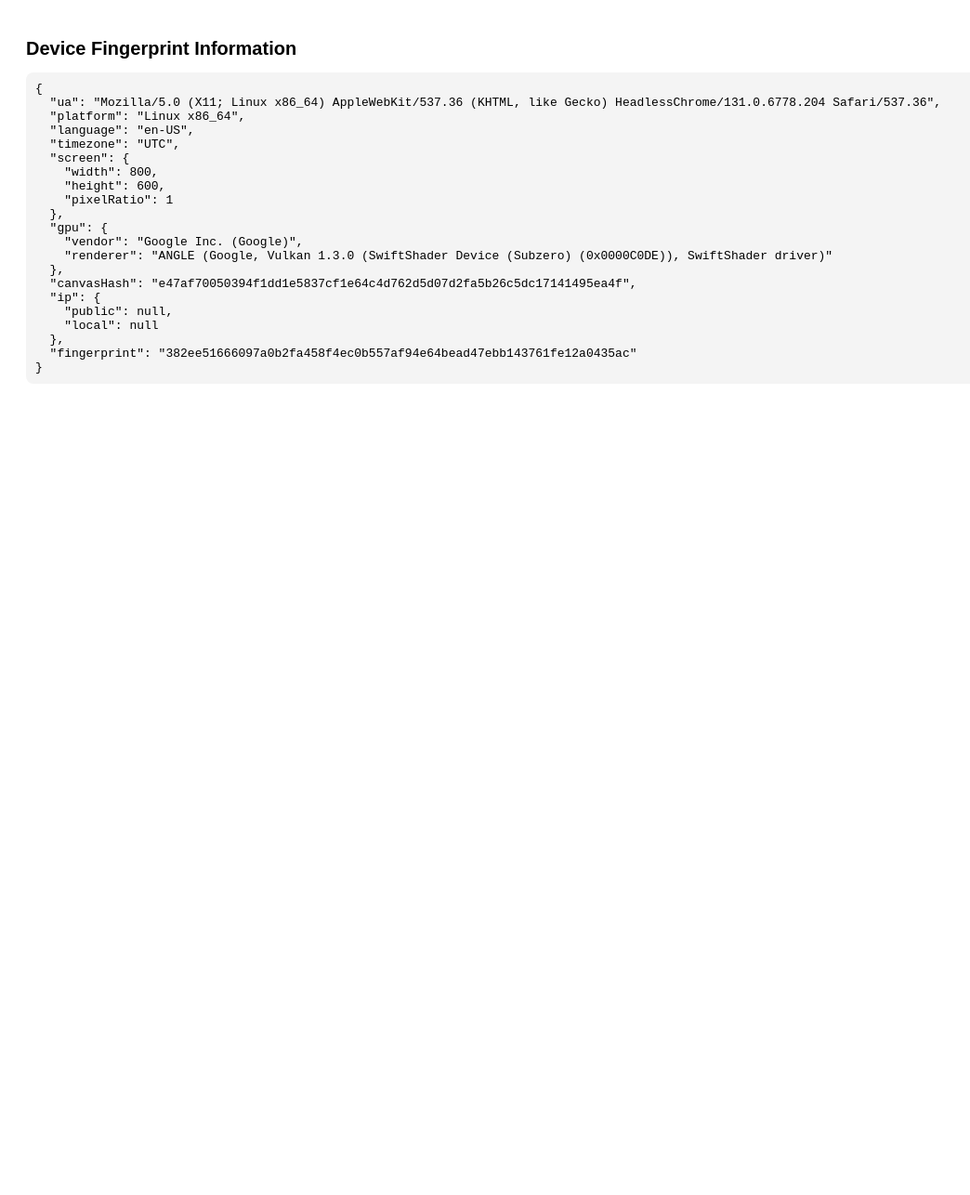
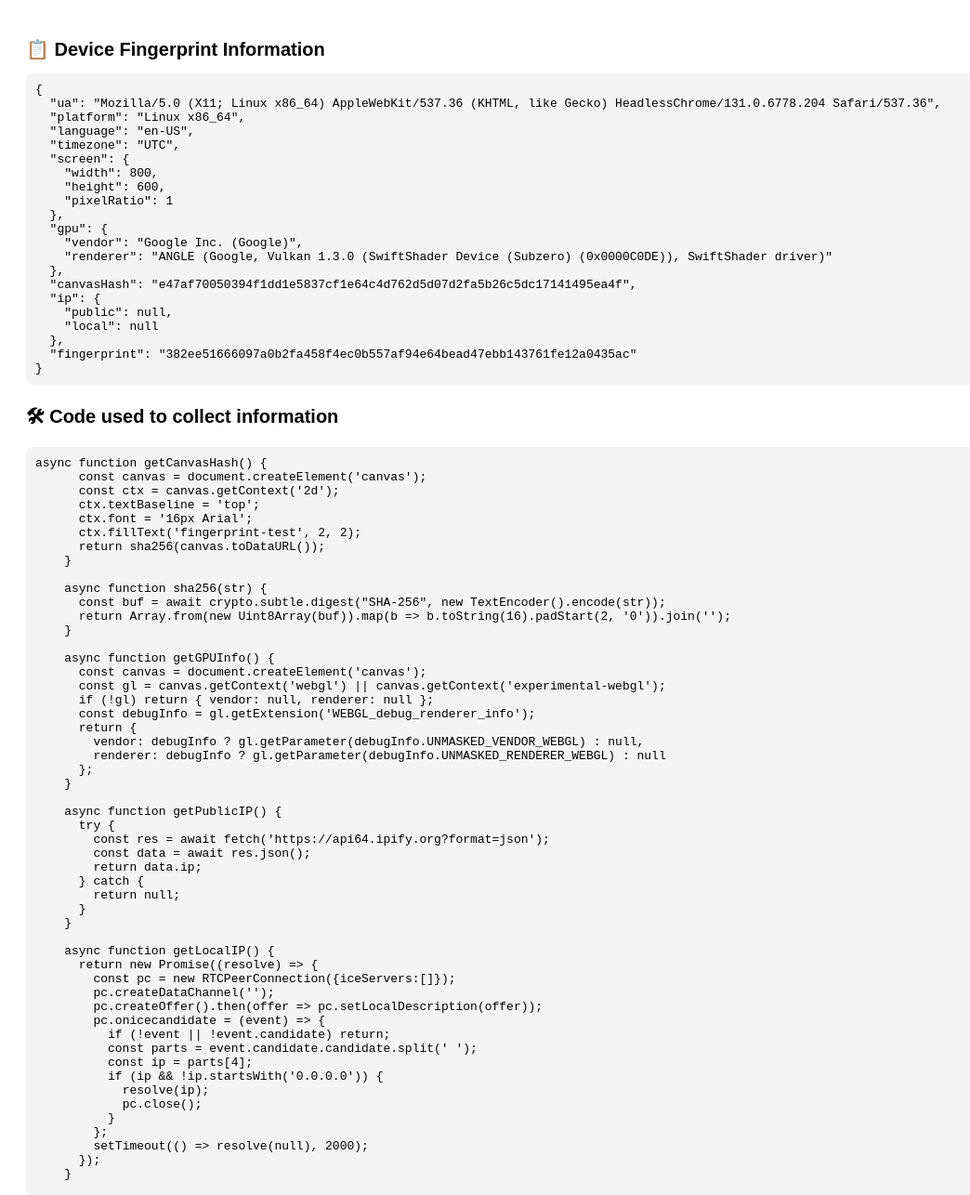
Before and after one commit to fighttechvn-team/fighttechvn.github.io, a plain HTML site: page device.html in a window 1280 px wide. Shown: the top 1286 px of the page at 93% size, without its empty margins (0-1044 px from the left). Before the commit the page ends 800 px from the top, so only its background shows below. Drawn offline with Linux system fonts and the light colour scheme; no server answers.

Commit message:
Show code collected

```diff
--- a/device.html
+++ b/device.html
@@ -7,14 +7,22 @@
   <style>
     body { font-family: sans-serif; padding: 20px; }
     h1 { font-size: 20px; }
-    pre { background: #f4f4f4; padding: 10px; border-radius: 8px; }
+    pre { background: #f4f4f4; padding: 10px; border-radius: 8px; white-space: pre-wrap; word-wrap: break-word; }
+    .section { margin-bottom: 20px; }
   </style>
 </head>
 <body>
-  <h1>Device Fingerprint Information</h1>
-  <pre id="info">Loading...</pre>
+  <div class="section">
+    <h1>📋 Device Fingerprint Information</h1>
+    <pre id="info">Loading...</pre>
+  </div>
 
-  <script>
+  <div class="section">
+    <h1>🛠 Code used to collect information</h1>
+    <pre id="code"></pre>
+  </div>
+
+  <script id="fingerprint-script">
     async function getCanvasHash() {
       const canvas = document.createElement('canvas');
       const ctx = canvas.getContext('2d');
@@ -64,7 +72,7 @@
             pc.close();
           }
         };
-        setTimeout(() => resolve(null), 2000); // timeout nếu không lấy được
+        setTimeout(() => resolve(null), 2000);
       });
     }
 
@@ -103,6 +111,10 @@
     collectInfo().then(data => {
       document.getElementById('info').textContent = JSON.stringify(data, null, 2);
     });
+
+    // Hiển thị code JS đang chạy
+    const scriptContent = document.getElementById('fingerprint-script').textContent;
+    document.getElementById('code').textContent = scriptContent.trim();
   </script>
 </body>
 </html>
```
